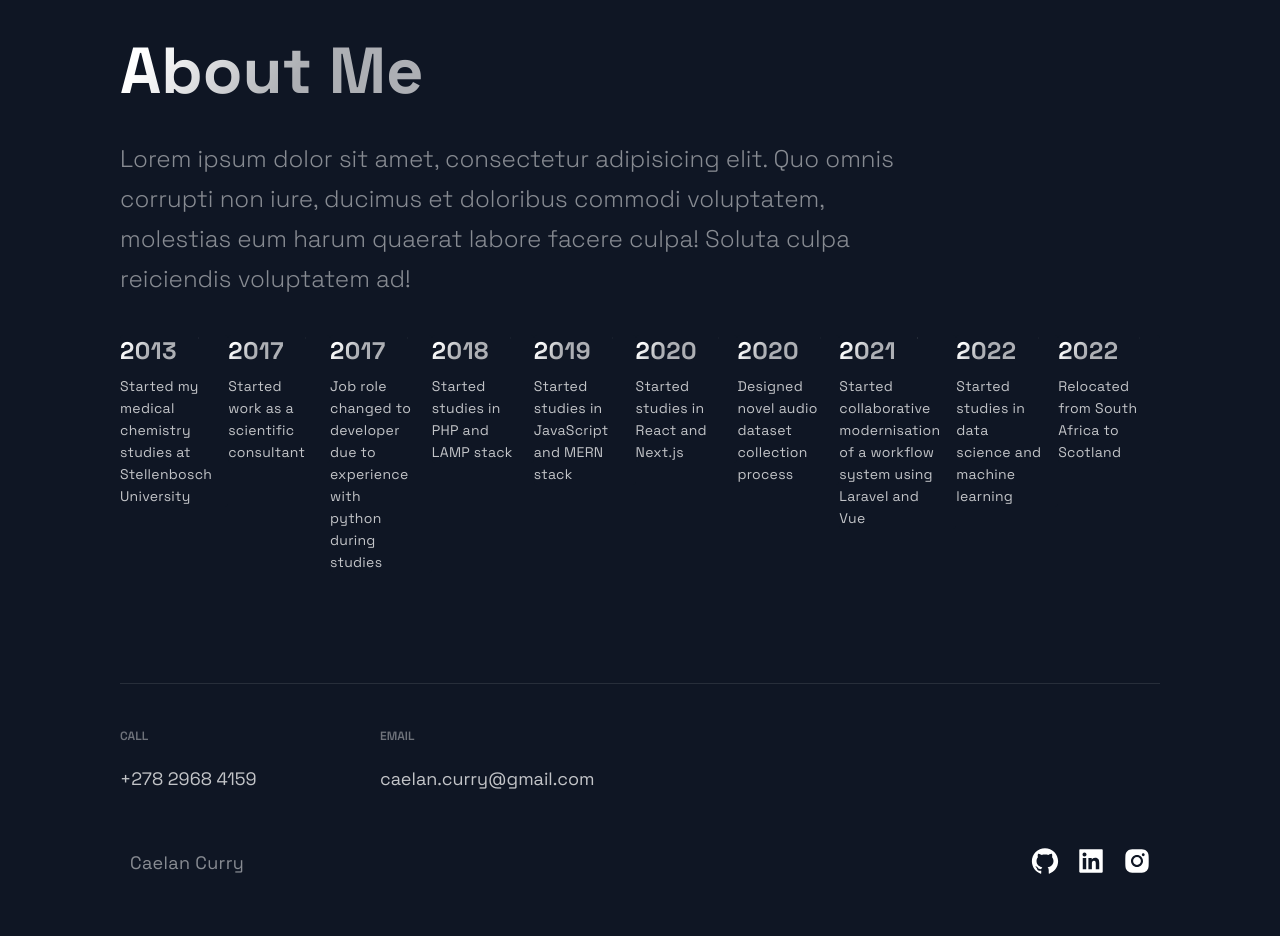
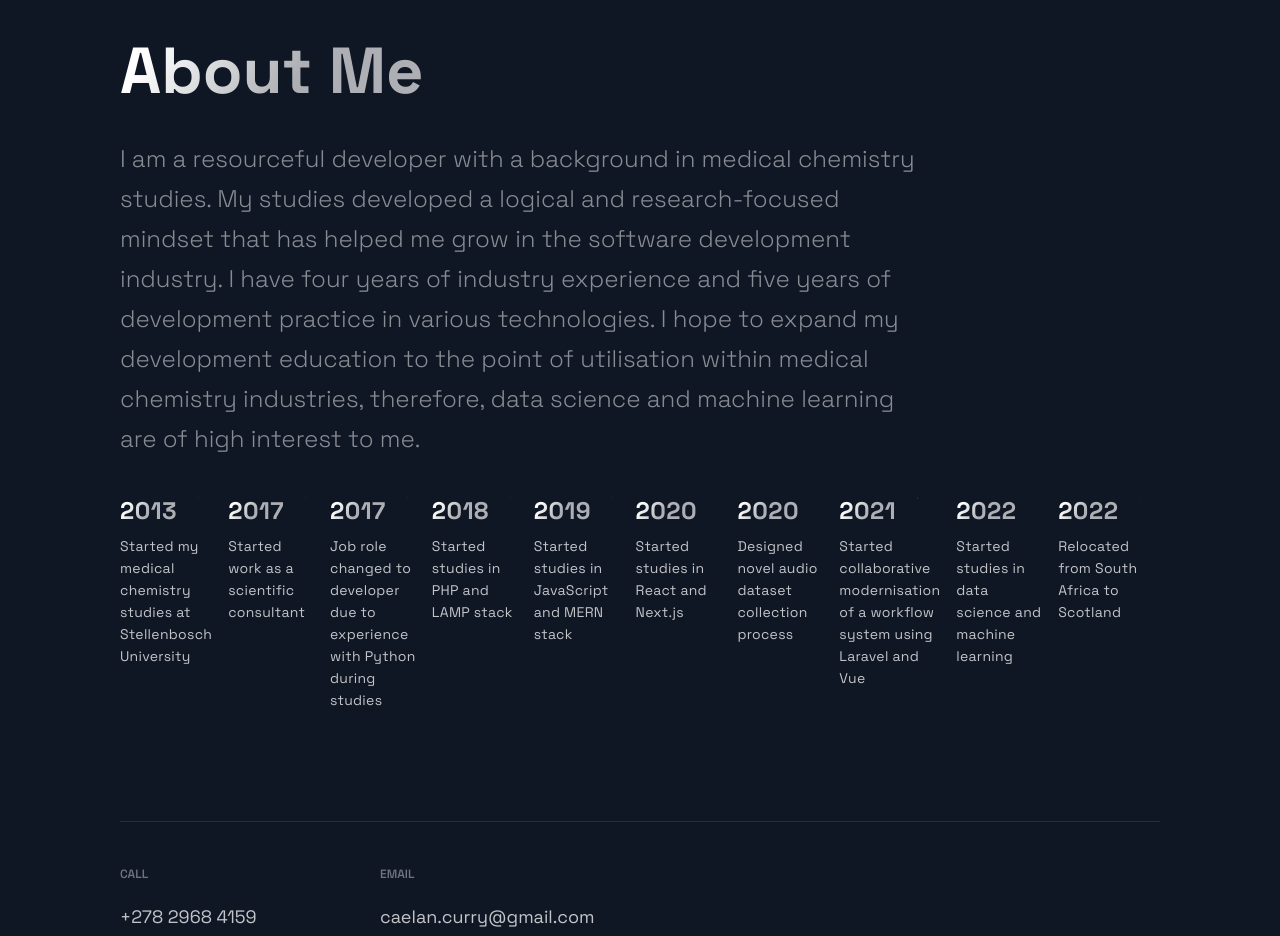
Before and after one commit to CaeCur/personal-portfolio, a Next.js app: page / in a window 1280 px wide. Shown: the part 2120-3056 px from the top of the page. Built offline with nearby package versions, Linux system fonts and the light colour scheme.

Commit message:
Updated About section

```diff
--- a/components/Timeline/Timeline.js
+++ b/components/Timeline/Timeline.js
@@ -61,9 +61,12 @@ const Timeline = () => {
       <SectionDivider />
       <SectionTitle main>About Me</SectionTitle>
       <SectionText>
-        Lorem ipsum dolor sit amet, consectetur adipisicing elit. Quo omnis corrupti non iure,
-        ducimus et doloribus commodi voluptatem, molestias eum harum quaerat labore facere culpa!
-        Soluta culpa reiciendis voluptatem ad!
+        I am a resourceful developer with a background in medical chemistry studies. My studies
+        developed a logical and research-focused mindset that has helped me grow in the software
+        development industry. I have four years of industry experience and five years of development
+        practice in various technologies. I hope to expand my development education to the point of
+        utilisation within medical chemistry industries, therefore, data science and machine
+        learning are of high interest to me.
       </SectionText>
       <CarouselContainer ref={carouselRef} onScroll={handleScroll}>
         <>
--- a/constants/constants.js
+++ b/constants/constants.js
@@ -26,7 +26,7 @@ export const TimelineData = [
   { year: 2017, text: "Started work as a scientific consultant" },
   {
     year: 2017,
-    text: "Job role changed to developer due to experience with python during studies",
+    text: "Job role changed to developer due to experience with Python during studies",
   },
   {
     year: 2018,
```
